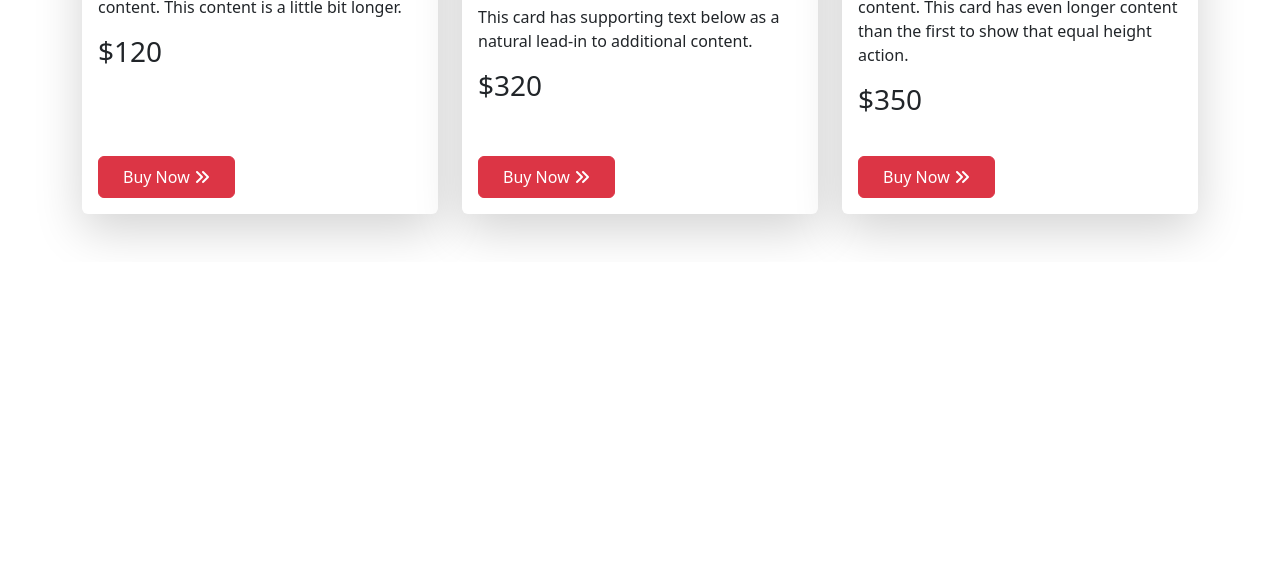
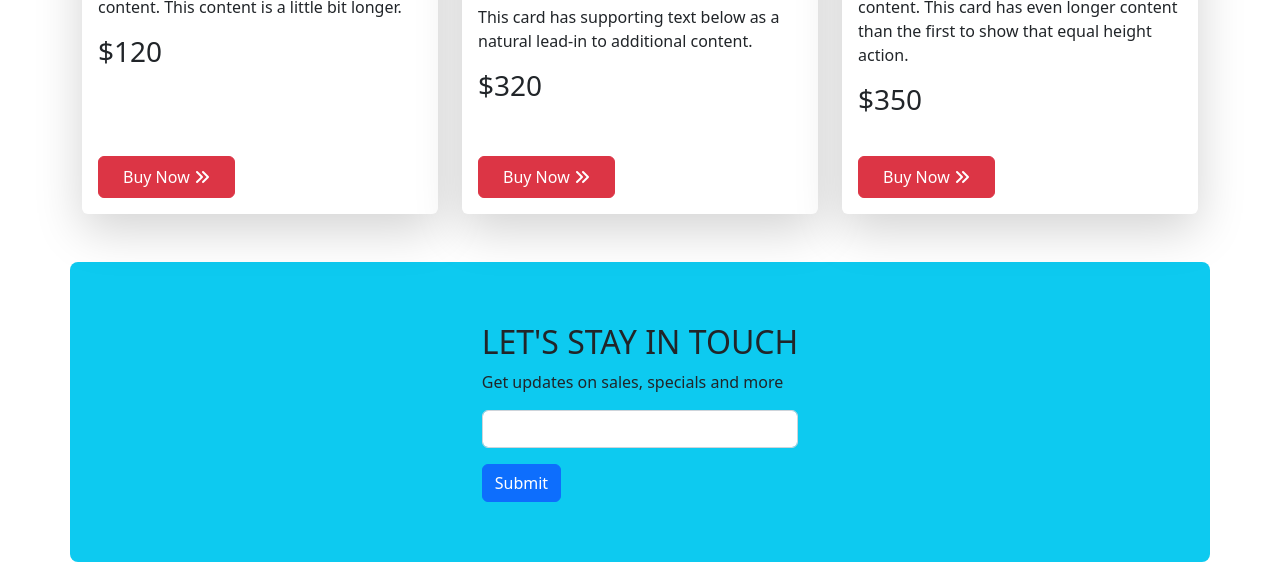
Before and after one commit to sl243/webecommerce, a plain HTML site: page index.html in a window 1280 px wide. Shown: the part 1927-2489 px from the top of the page. Before the commit the page ends 2189 px from the top, so only its background shows below. Drawn offline with nearby package versions, Linux system fonts and the light colour scheme.

Commit message:
added subscribe section

```diff
--- a/index.html
+++ b/index.html
@@ -237,6 +237,21 @@
             </div>
         </section>
         <!-- bag section end  -->
+        <!-- subscribe section start  -->
+        <section style="height: 300px;"
+            class="container rounded-3 bg-info d-flex justify-content-center align-items-center">
+            <div>
+                <h2>LET'S STAY IN TOUCH</h2>
+                <p>Get updates on sales, specials and more</p>
+                <form>
+                    <div class="mb-3">
+                        <input type="email" class="form-control" id="exampleInputEmail1" aria-describedby="emailHelp">
+                    </div>
+                    <button type="submit" class="btn btn-primary">Submit</button>
+                </form>
+            </div>
+        </section>
+        <!-- subscribe section end  -->
     </main>
     <script src="https://cdn.jsdelivr.net/npm/bootstrap@5.2.0/dist/js/bootstrap.bundle.min.js"
         integrity="sha384-A3rJD856KowSb7dwlZdYEkO39Gagi7vIsF0jrRAoQmDKKtQBHUuLZ9AsSv4jD4Xa"
```
